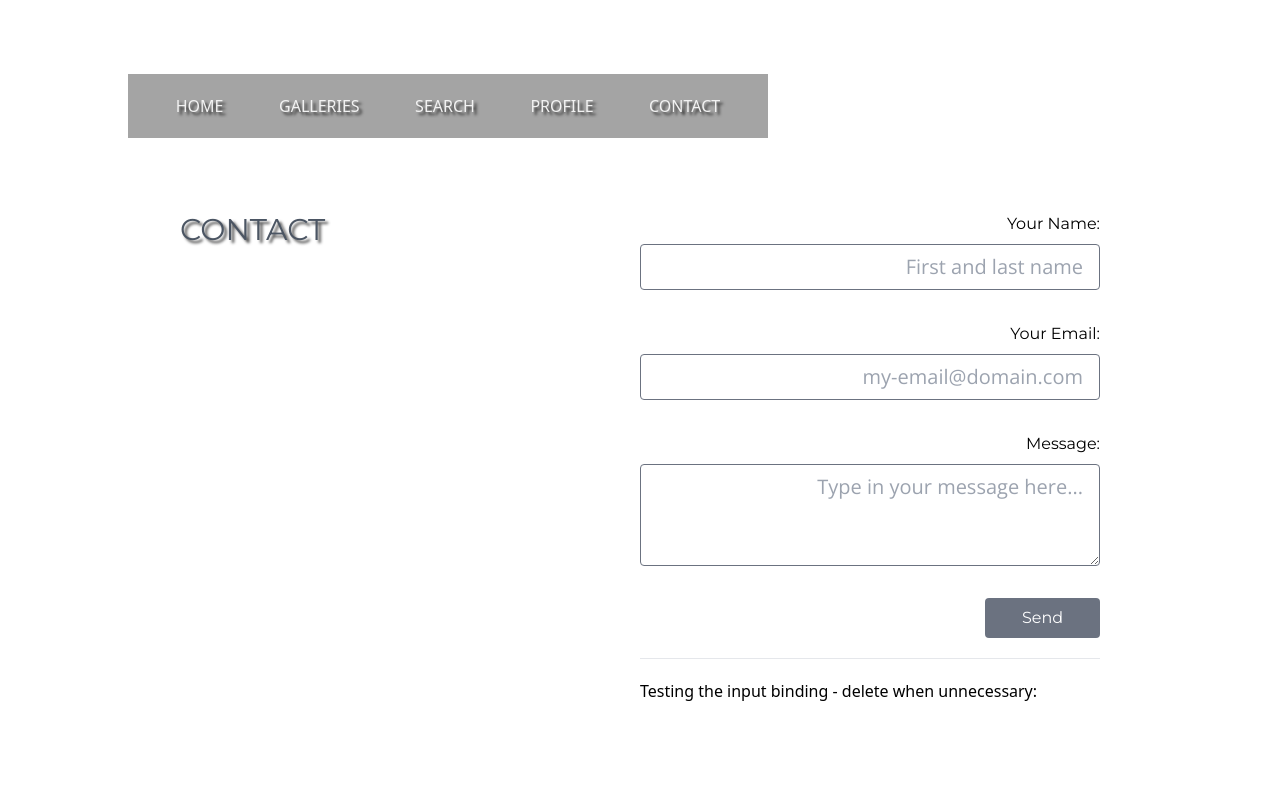
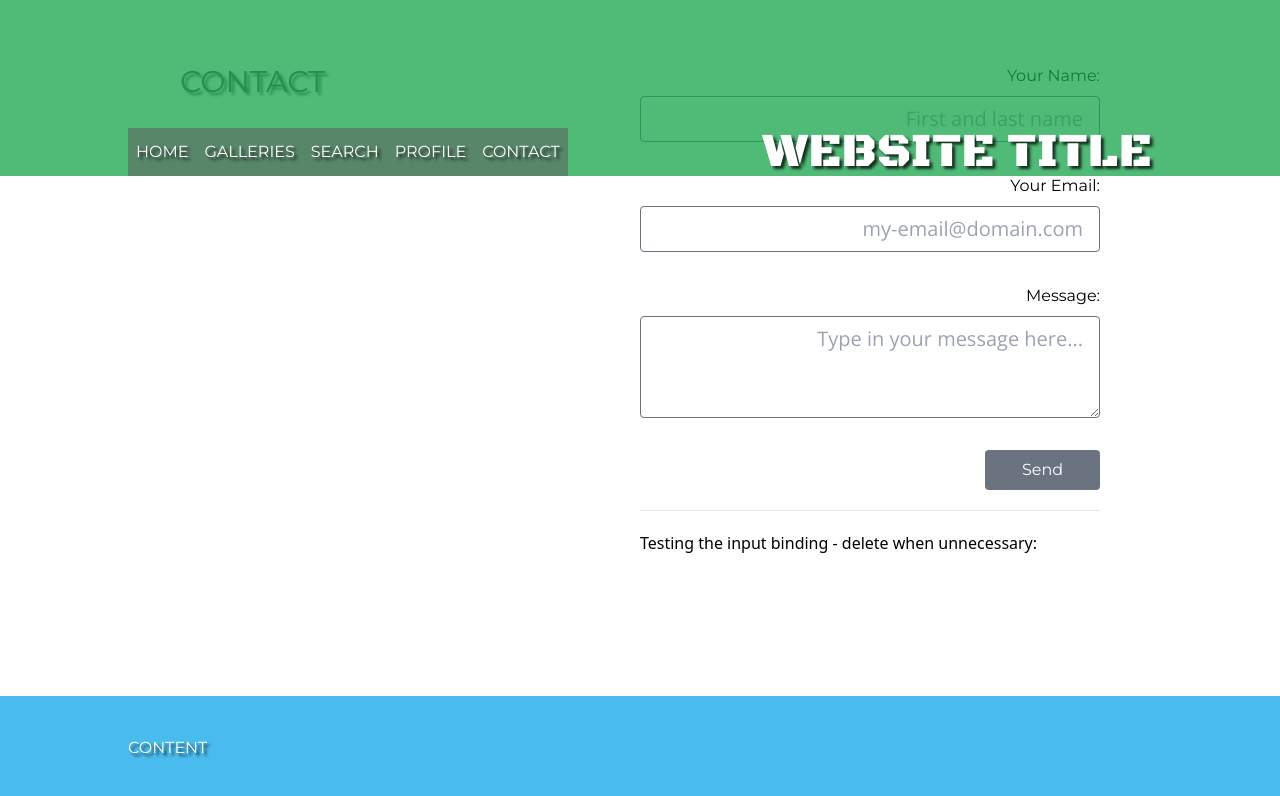
Before and after one commit to Vlad-404/photo-nodejs, an Angular app in the folder photo-angular/: page / in a window 1280 px wide. Shown: the top 796 px of the page. Built offline with nearby package versions, Linux system fonts and the light colour scheme.

Commit message:
Add fixed to navbar

```diff
--- a/photo-angular/src/app/app.component.css
+++ b/photo-angular/src/app/app.component.css
@@ -3,3 +3,10 @@
 body {
     font-family: 'Open Sans', sans-serif;
 }
+
+/* MAKES MOBILE NAVBAR FIXED */
+.fixed-nav {
+    position: fixed;
+    left: 5vw;
+    top: 10vh;
+}
--- a/photo-angular/src/app/app.component.html
+++ b/photo-angular/src/app/app.component.html
@@ -1,7 +1,12 @@
-<div class="container flex flex-wrap row justify-between items-center pt-16">
-    <app-nav-desktop class="w-3/5"></app-nav-desktop>
-    <!-- <app-nav-mobile></app-nav-mobile> -->
+<div class="fixed flex justify-between w-full px-5 lg:px-32 pt-32 bg-green-600 bg-opacity-75">
+    <app-nav-desktop class="hidden lg:flex"></app-nav-desktop>
+    <app-nav-mobile class="flex lg:hidden"></app-nav-mobile>
     <app-title></app-title>
 </div>
 
 <app-contact></app-contact>
+
+<div class="fixed w-full bottom-0 px-32 py-10 bg-sky-500 bg-opacity-75">
+    <div class="text-white shadow-text montserrat uppercase">Content</div>
+
+</div>
--- a/photo-angular/src/app/navbar/desktop/nav-desktop.component.html
+++ b/photo-angular/src/app/navbar/desktop/nav-desktop.component.html
@@ -1,20 +1,14 @@
 <!-- Page navigation -->
-<div class="hidden lg:flex justify-around content-center ml-32 p-5 nav-bg shadow-text ">
-    <div>
-        <a href="#">HOME</a>
-    </div>
-    <div>
-        <a href="#">GALLERIES</a>
-    </div>
-    <div>
-        <a href="#">SEARCH</a>
-    </div>
+<div class="flex justify-evenly items-center text-white nav-bg shadow-text montserrat">
+    <a href="#" class="px-2 hover:underline underline-offset-4" style="vertical-align: middle;">HOME</a>
+    <a href="#" class="px-2 hover:underline underline-offset-4">GALLERIES</a>
+    <a href="#" class="px-2 hover:underline underline-offset-4">SEARCH</a>
 
-    <!-- Contact and account management -->
-    <div>
-        <a href="#">PROFILE</a>
-    </div>
-    <div class="nav-item">
-        <a href="#">CONTACT</a>
-    </div>
+<!-- Contact and account management -->
+
+    <a href="#" class="px-2 hover:underline underline-offset-4" >PROFILE</a>
+    <a href="#" class="px-2 hover:underline underline-offset-4">CONTACT</a>
+
 </div>
+
+<!-- items-center -->
--- a/photo-angular/src/app/navbar/mobile/nav-mobile.component.html
+++ b/photo-angular/src/app/navbar/mobile/nav-mobile.component.html
@@ -1,24 +1,21 @@
 <!-- Page navigation -->
-<ul class="flex column content-evenly w-1/4 ml-10 h-48 drop-shadow-md nav-bg">
-    <li class="underline drop-shadow-md">
+<i class="fas fa-bars p-5 text-white nav-bg shadow-text"></i>
+<ul class="flex flex-col justify-center w-48 p-5 text-white nav-bg shadow-text">
+    <li>
         <a href="#">HOME</a>
     </li>
     <li>
-        <a class="drop-shadow-md" href="#">GALLERIES</a>
+        <a href="#">GALLERIES</a>
     </li>
     <li>
-        <button>
-            SEARCH
-        </button>
+        <a href="#">SEARCH</a>
     </li>
 
     <!-- Contact and account management -->
     <li>
-        <button>
-                PROFILE
-        </button>
+        <a href="#">PROFILE</a>
     </li>
-    <li class="nav-item">
+    <li>
         <a href="#">CONTACT</a>
     </li>
 </ul>
--- a/photo-angular/src/app/title/title.component.html
+++ b/photo-angular/src/app/title/title.component.html
@@ -1 +1 @@
-<h1 class="logo-font text-shadow uppercase text-white">Website Title</h1>
+<h1 class="logo-font text-3xl sm:text-5xl shadow-text text-right uppercase text-white py-auto">Website Title</h1>
--- a/photo-angular/src/index.html
+++ b/photo-angular/src/index.html
@@ -6,6 +6,8 @@
   <base href="/">
   <meta name="viewport" content="width=device-width, initial-scale=1">
   <link rel="icon" type="image/x-icon" href="favicon.ico">
+  <!-- Font Awesome -->
+  <link rel="stylesheet" type="text/css" href="https://cdnjs.cloudflare.com/ajax/libs/font-awesome/5.14.0/css/all.min.css">
 </head>
 <body>
   <app-root></app-root>
--- a/photo-angular/src/styles.css
+++ b/photo-angular/src/styles.css
@@ -15,12 +15,11 @@
 
 .nav-bg {
     background-color: #5F5F5F90;
-    color: #F2F2F2;
 }
 
 .logo-font {
     font-family: 'Black Ops One', cursive;
-    font-size: 3.5rem;
+    /* font-size: 3.5rem; */
 }
 
 /* Montserrat font */
@@ -35,3 +34,7 @@
 .shadow-text {
     text-shadow: 3px 3px 3px rgba(0, 0, 0, 0.75);
 }
+
+.shadow-box {
+    box-shadow: 0 0 20px 5px #fff;
+}
```
